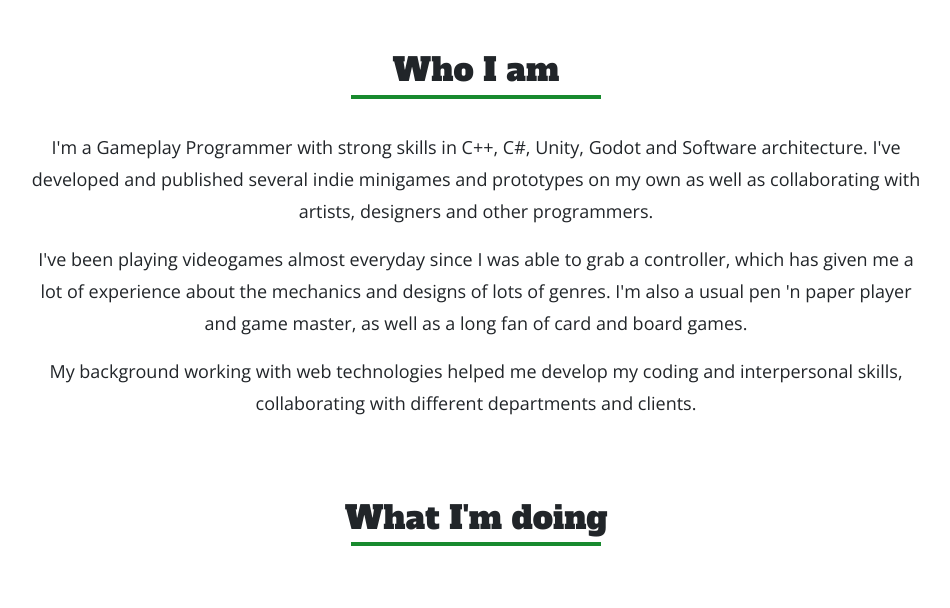
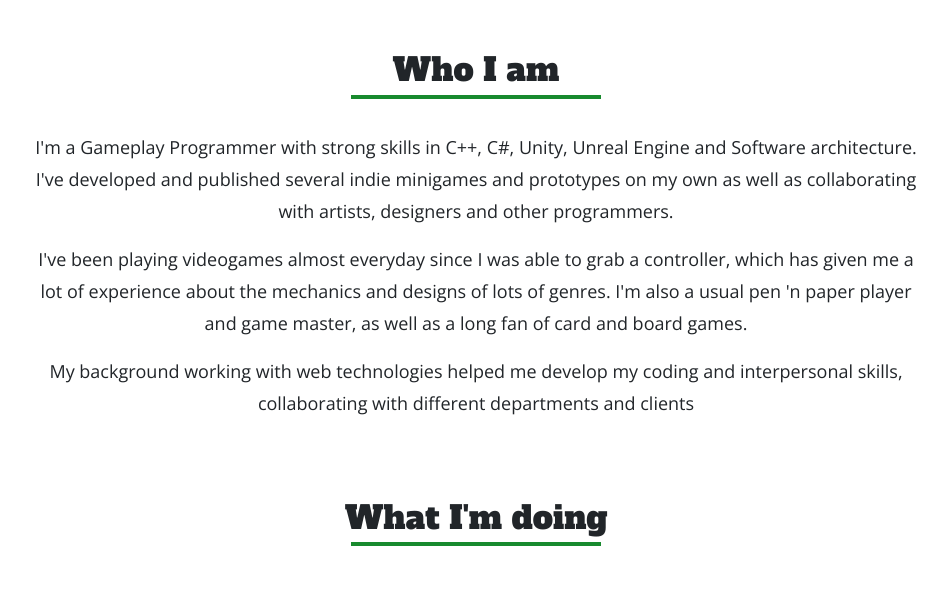
Before and after one commit to Mia-Salazar/old-xcjgames, a plain HTML site: page index.html in a window 1280 px wide. Shown: the part 700-1308 px from the top of the page, without its empty margins (164-1114 px from the left). Drawn offline with nearby package versions, Linux system fonts and the light colour scheme; grey boxes are pictures that could not be loaded.

Commit message:
Change texts

```diff
--- a/index.html
+++ b/index.html
@@ -52,9 +52,9 @@
           <h1 class="justify-content-center">I'm Carlos Jiménez</h1>
           <h2 id="who">Who I am</h2>
           <div class="goat-separator"></div>
-          <p>I'm a Gameplay Programmer with strong skills in C++, C#, Unity, Godot and Software architecture. I've developed and published several indie minigames and prototypes on my own as well as collaborating with artists, designers and other programmers.</p>
+          <p>I'm a Gameplay Programmer with strong skills in C++, C#, Unity, Unreal Engine and Software architecture. I've developed and published several indie minigames and prototypes on my own as well as collaborating with artists, designers and other programmers.</p>
           <p>I've been playing videogames almost everyday since I was able to grab a controller, which has given me a lot of experience about the mechanics and designs of lots of genres. I'm also a usual pen 'n paper player and game master, as well as a long fan of card and board games.</p>
-          <p>My background working with web technologies helped me develop my coding and interpersonal skills, collaborating with different departments and clients. </p>
+          <p>My background working with web technologies helped me develop my coding and interpersonal skills, collaborating with different departments and clients </p>
         </div>
       </section>
 
```
